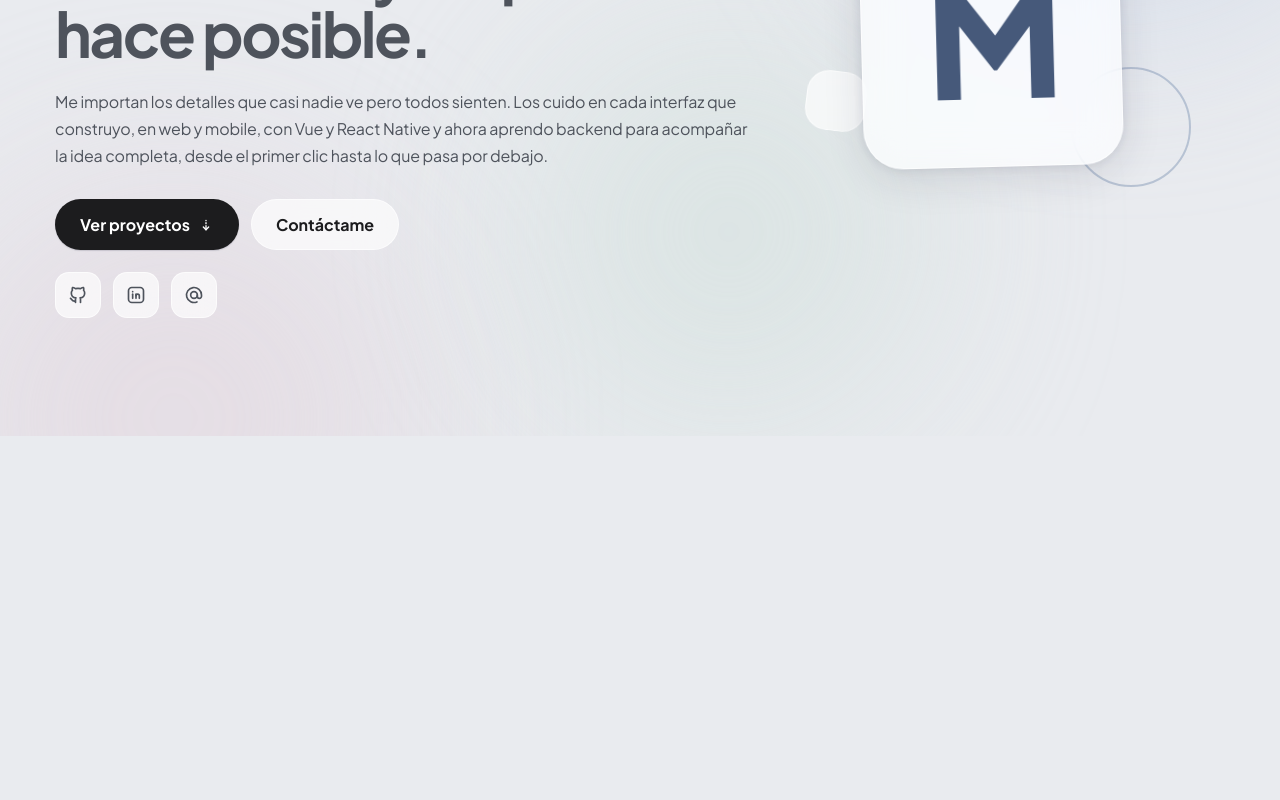
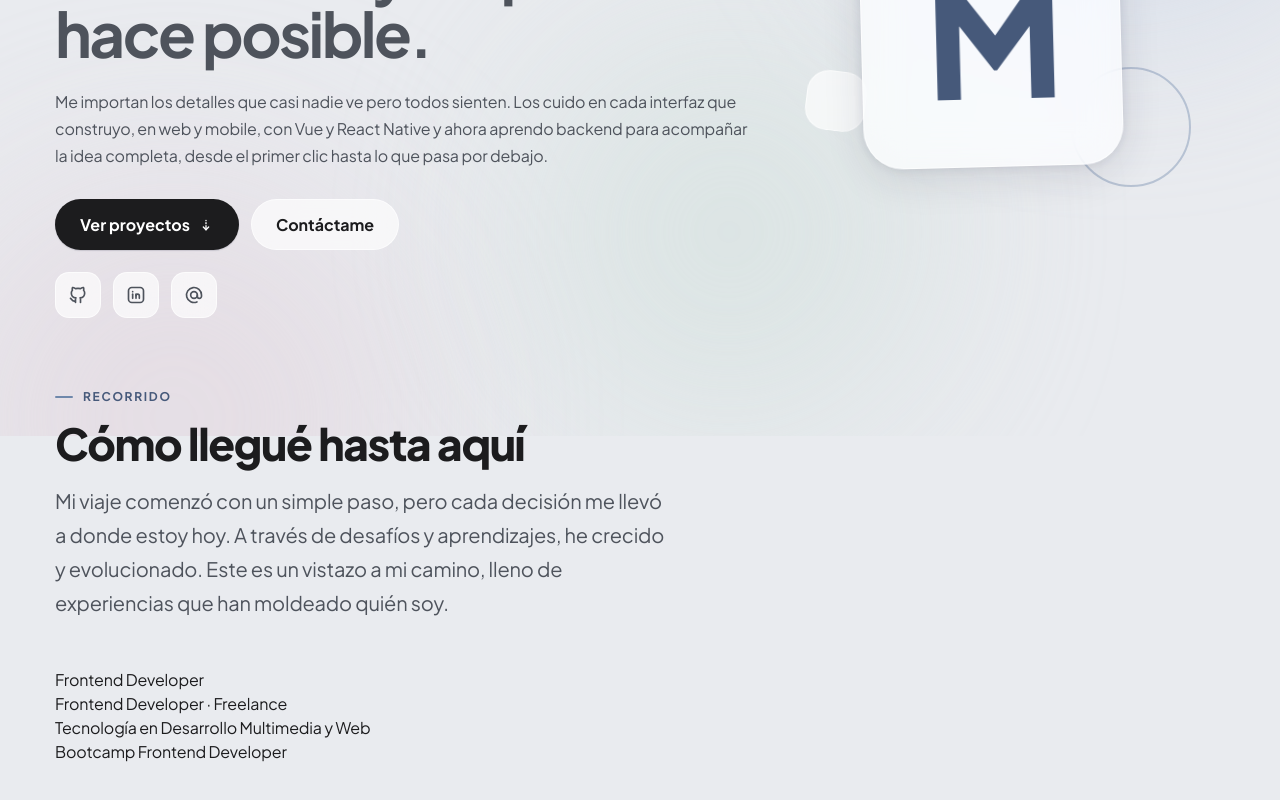
Before and after one commit to Mrcsbda/portfolio-v2, a React (Vite) app: page / in a window 1280 px wide. Shown: the part 364-1164 px from the top of the page. Before the commit the page ends 800 px from the top, so only its background shows below. Built offline with nearby package versions, Linux system fonts and the light colour scheme.

Commit message:
feat: working in journey section - create joruney step

```diff
--- a/src/app/views/app-view/AppView.tsx
+++ b/src/app/views/app-view/AppView.tsx
@@ -4,6 +4,7 @@ import { useEffect } from "react";
 import { AppHeader } from "@app/components";
 import { AppBackground } from "@app/components/app-background/AppBackground";
 import { HeroSection } from "@hero/main/HeroSection";
+import { JourneySection } from "@journey/main/JourneySection";
 // CSS
 import "./AppView.css";
 
@@ -18,6 +19,7 @@ export const App = () => {
       <AppHeader />
       <section className="app-content-container">
         <HeroSection />
+        <JourneySection />
       </section>
     </>
   );
--- /dev/null
+++ b/src/modules/journey/components/index.ts
@@ -0,0 +1 @@
+export * from './journey-step/JourneyStep';
--- /dev/null
+++ b/src/modules/journey/components/journey-step/JourneyStep.tsx
@@ -0,0 +1,22 @@
+//CSS
+import "./JourneyStep.css";
+// TRANSLATION
+import { useTranslation } from "react-i18next";
+
+interface IData {
+  date: string;
+  title: string;
+  compamny: string;
+  description: string;
+  animation: string;
+  isActive: boolean;
+}
+
+interface IJourneyStepProps {
+  data: IData;
+}
+export const JourneyStep = ({ data }: IJourneyStepProps) => {
+  const { t } = useTranslation("journey");
+
+  return <div>{data.title}</div>;
+};
--- a/src/modules/journey/main/JourneySection.css
+++ b/src/modules/journey/main/JourneySection.css
@@ -0,0 +1,34 @@
+.journey-section {
+  padding-top: 70px;
+  display: flex;
+  flex-direction: column;
+  gap: 14px;
+
+  .journey-section__tag {
+    display: inline-flex;
+    align-items: center;
+    gap: 10px;
+
+    &::before {
+      content: "";
+      width: 18px;
+      height: 2px;
+      border-radius: 2px;
+      background: var(--accent);
+    }
+  }
+
+  .journey-section__title {
+    margin-bottom: 2px;
+  }
+
+  .journey-section__description {
+    margin-bottom: 34px;
+    max-width: 620px;
+  }
+
+  .journey-section__timeline {
+    display: flex;
+    flex-direction: column;
+  }
+}
--- a/src/modules/journey/main/JourneySection.tsx
+++ b/src/modules/journey/main/JourneySection.tsx
@@ -1,8 +1,81 @@
 // COMPONENTS
+import { AppText } from "@/app/components";
+// TYPES
 import { SECTIONS } from "@app/types/data.types";
 //CSS
 import "./JourneySection.css";
+// TRANSLATION
+import { useTranslation } from "react-i18next";
+import { JourneyStep } from "../components";
+
+interface ITranslatedStep {
+  STEP_TITLE: string;
+  COMPANY: string;
+  STEP_DESCRIPTION: string;
+}
 
 export const JourneySection = () => {
-  return <div className="journey-section" id={SECTIONS.JOURNEY}></div>;
+  const { t } = useTranslation("journey");
+
+  // Metadatos no traducibles, alineados por índice con JOURNEY_STEPS
+  const stepsMeta = [
+    {
+      date: `2024 – ${t("ACTUAL")}`,
+      animation: "sttep-one",
+      isActive: true,
+      show: true,
+    },
+    {
+      date: `2024 – ${t("ACTUAL")}`,
+      animation: "",
+      isActive: false,
+      show: false,
+    },
+    {
+      date: "2023 – 2026",
+      animation: "sttep-two",
+      isActive: false,
+      show: true,
+    },
+    { date: "2023", animation: "sttep-three", isActive: false, show: true },
+  ];
+
+  const translatedSteps = t("JOURNEY_STEPS", {
+    returnObjects: true,
+  }) as ITranslatedStep[];
+
+  const steps = translatedSteps.map((step, index) => ({
+    ...stepsMeta[index],
+    title: step.STEP_TITLE,
+    compamny: step.COMPANY,
+    description: step.STEP_DESCRIPTION,
+  }));
+
+  return (
+    <div className="journey-section" id={SECTIONS.JOURNEY}>
+      <AppText
+        tag="p"
+        type={"section-tag"}
+        children={t("JOURNEY")}
+        className="journey-section__tag"
+      />
+      <AppText
+        tag="p"
+        type={"section-title"}
+        children={t("JOURNEY_TITLE")}
+        className="journey-section__title"
+      />
+      <AppText
+        tag="p"
+        type={"section-description"}
+        children={t("JOURNEY_DESCRIPTION")}
+        className="journey-section__description"
+      />
+      <div className="journey-section__timeline">
+        {steps.map((step, index) => (
+          <JourneyStep key={index} data={step} />
+        ))}
+      </div>
+    </div>
+  );
 };
--- a/src/translation/config.translation.ts
+++ b/src/translation/config.translation.ts
@@ -4,19 +4,23 @@ import { initReactI18next } from "react-i18next";
 //imports en
 import header_en from './en/en.header.json';
 import hero_en from './en/en.hero.json';
+import journey_en from './en/en.journey.json';
 
 // imports es
 import header_es from './es/es.header.json';
 import hero_es from './es/es.hero.json';
+import journey_es from './es/es.journey.json';
 
 const resources = {
     en: {
         header: header_en,
-        hero: hero_en
+        hero: hero_en,
+        journey: journey_en
     },
     es: {
         header: header_es,
-        hero: hero_es
+        hero: hero_es,
+        journey: journey_es
     },
 };
 
--- /dev/null
+++ b/src/translation/en/en.journey.json
@@ -0,0 +1,28 @@
+{
+    "JOURNEY": "Journey",
+    "JOURNEY_TITLE": "How I Got Here",
+    "JOURNEY_DESCRIPTION": "My journey began with a single step, but every decision I made led me to where I am today. Through challenges and lessons learned, I have grown and evolved. Here’s a glimpse into my journey, filled with experiences that have shaped who I am.",
+    "ACTUAL": "Current",
+    "JOURNEY_STEPS": [
+        {
+            "STEP_TITLE": "Frontend Developer",
+            "COMPANY": "Ikualo · Spain",
+            "STEP_DESCRIPTION": "I currently work in the development of web and mobile products, participating in projects from their initial architecture to their production launch. I primarily work with <bold>Vue.js, React Native and TypeScript</bold>, building reusable components and integrating applications with REST APIs. I have participated in the development of an administrative backoffice and a mobile application, implementing features such as authentication, onboarding, transfers and card management, while contributing to the improvement of performance, user experience and code quality."
+        },
+        {
+            "STEP_TITLE": "Frontend Developer · Freelance",
+            "COMPANY": "Independent Projects",
+            "STEP_DESCRIPTION": "Parallel to my professional experience, I have developed custom web applications and interfaces for different needs and projects. I have been responsible for transforming requirements into functional solutions, working with <bold>Vue.js, TypeScript, JavaScript and Firebase</bold>. This stage has allowed me to strengthen my autonomy, communication with clients and my ability to make technical decisions throughout the development cycle."
+        },
+        {
+            "STEP_TITLE": "Technology in Multimedia and Web Development",
+            "COMPANY": "SENA · Colombia",
+            "STEP_DESCRIPTION": "During my training at SENA, I strengthened my knowledge of web development and gained a more comprehensive understanding of the process of creating digital products. This experience allowed me to put theory into practice, develop projects, and solidify the technical foundations that I now apply in my work as a front-end developer."
+        },
+        {
+            "STEP_TITLE": "Bootcamp Frontend Developer",
+            "COMPANY": "Makaia",
+            "STEP_DESCRIPTION": "My hands-on training in front-end development began with Makaia’s Front-End Coding and Programming Bootcamp, where I solidified my foundation in programming and web development. It was a pivotal step in turning my interest in technology into concrete skills and starting to build my first projects."
+        }
+    ]
+}
--- /dev/null
+++ b/src/translation/es/es.journey.json
@@ -0,0 +1,28 @@
+{
+    "JOURNEY": "Recorrido",
+    "JOURNEY_TITLE": "Cómo llegué hasta aquí",
+    "JOURNEY_DESCRIPTION": "Mi viaje comenzó con un simple paso, pero cada decisión me llevó a donde estoy hoy. A través de desafíos y aprendizajes, he crecido y evolucionado. Este es un vistazo a mi camino, lleno de experiencias que han moldeado quién soy.",
+    "ACTUAL": "Actualidad",
+    "JOURNEY_STEPS": [
+        {
+            "STEP_TITLE": "Frontend Developer",
+            "COMPANY": "Ikualo · España",
+            "STEP_DESCRIPTION": "Actualmente trabajo en el desarrollo de productos web y móviles, participando en proyectos desde su arquitectura inicial hasta su puesta en producción. Trabajo principalmente con <bold>Vue.js, React Native y TypeScript</bold>, construyendo componentes reutilizables e integrando aplicaciones con APIs REST. He participado en el desarrollo de un backoffice administrativo y una aplicación móvil, implementando funcionalidades como autenticación, onboarding, transferencias y gestión de tarjetas, mientras contribuyo a la mejora del rendimiento, la experiencia de usuario y la calidad del código."
+        },
+        {
+            "STEP_TITLE": "Frontend Developer · Freelance",
+            "COMPANY": "Proyectos independientes",
+            "STEP_DESCRIPTION": "Paralelamente a mi experiencia profesional, he desarrollado aplicaciones e interfaces web a medida para diferentes necesidades y proyectos. Me he encargado de transformar requerimientos en soluciones funcionales, trabajando con <bold>Vue.js, TypeScript, JavaScript y Firebase</bold>. Esta etapa me ha permitido fortalecer mi autonomía, la comunicación con clientes y mi capacidad para tomar decisiones técnicas durante todo el ciclo de desarrollo."
+        },
+        {
+            "STEP_TITLE": "Tecnología en Desarrollo Multimedia y Web",
+            "COMPANY": "SENA · Colombia",
+            "STEP_DESCRIPTION": "Durante mi formación en el SENA fortalecí mis conocimientos en desarrollo web y adquirí una visión más completa del proceso de creación de productos digitales. Esta etapa me permitió llevar la teoría a la práctica, desarrollar proyectos y consolidar las bases técnicas que hoy aplico en mi trabajo como Frontend Developer."
+        },
+        {
+            "STEP_TITLE": "Bootcamp Frontend Developer",
+            "COMPANY": "Makaia",
+            "STEP_DESCRIPTION": "Mi formación práctica en desarrollo frontend comenzó con el Bootcamp de Código y Programación Front End de Makaia, donde consolidé mis bases en programación y desarrollo web. Fue una etapa clave para transformar mi interés por la tecnología en habilidades concretas y comenzar a construir mis primeros proyectos."
+        }
+    ]
+}
--- a/tsconfig.app.json
+++ b/tsconfig.app.json
@@ -25,6 +25,9 @@
       "@hero/*": [
         "./src/modules/hero/*"
       ],
+      "@journey/*": [
+        "./src/modules/journey/*"
+      ],
       "@assets/*": [
         "./src/assets/*"
       ],
--- a/vite.config.ts
+++ b/vite.config.ts
@@ -11,6 +11,7 @@ export default defineConfig({
       '@app': fileURLToPath(new URL('./src/app', import.meta.url)),
       '@modules': fileURLToPath(new URL('./src/modules', import.meta.url)),
       '@hero': fileURLToPath(new URL('./src/modules/hero', import.meta.url)),
+      '@journey': fileURLToPath(new URL('./src/modules/journey', import.meta.url)),
       '@assets': fileURLToPath(new URL('./src/assets', import.meta.url)),
       '@translation': fileURLToPath(new URL('./src/translation', import.meta.url)),
     },
```
Also changed, not shown: src/modules/journey/components/journey-step/JourneyStep.css (added).
